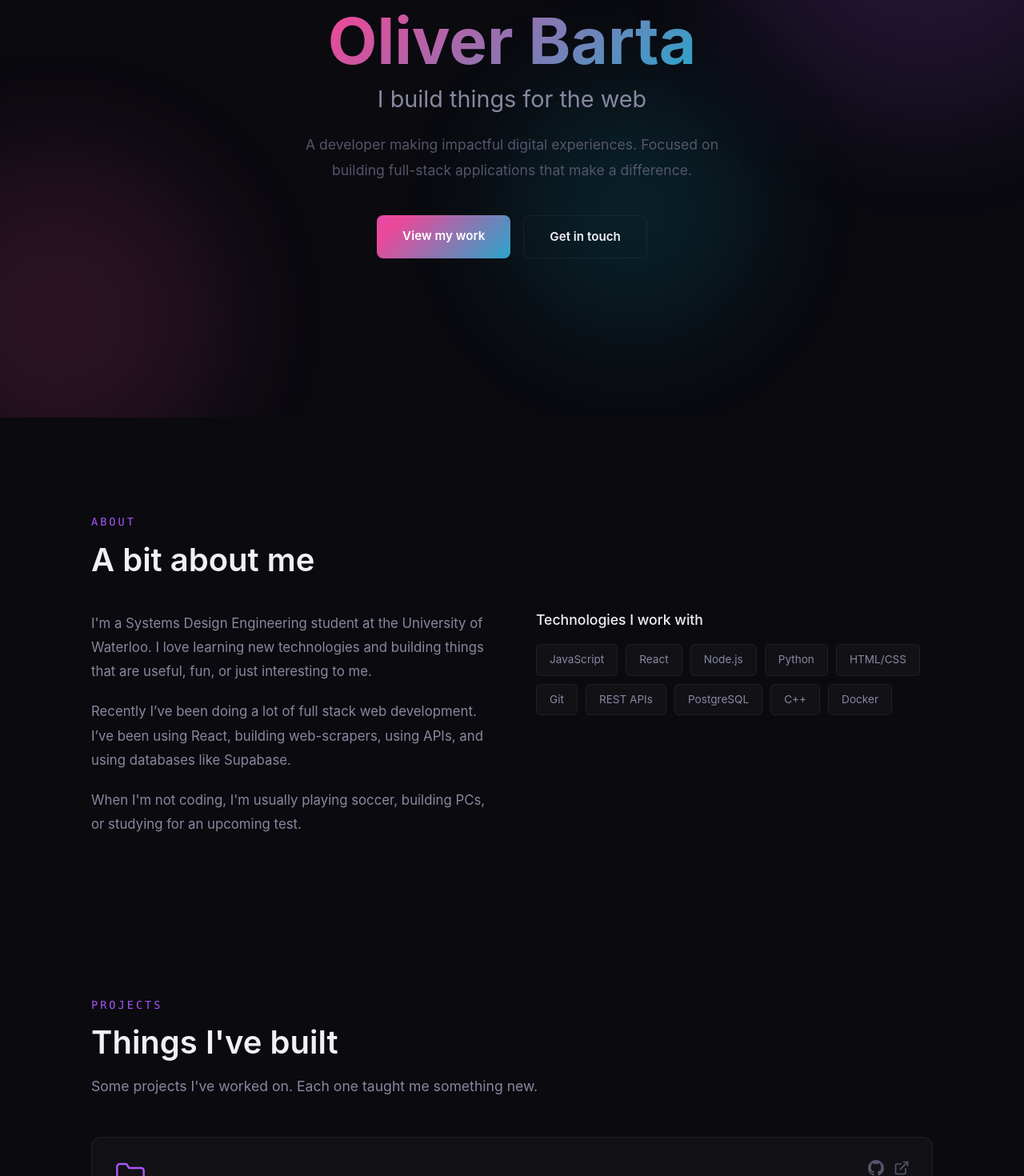
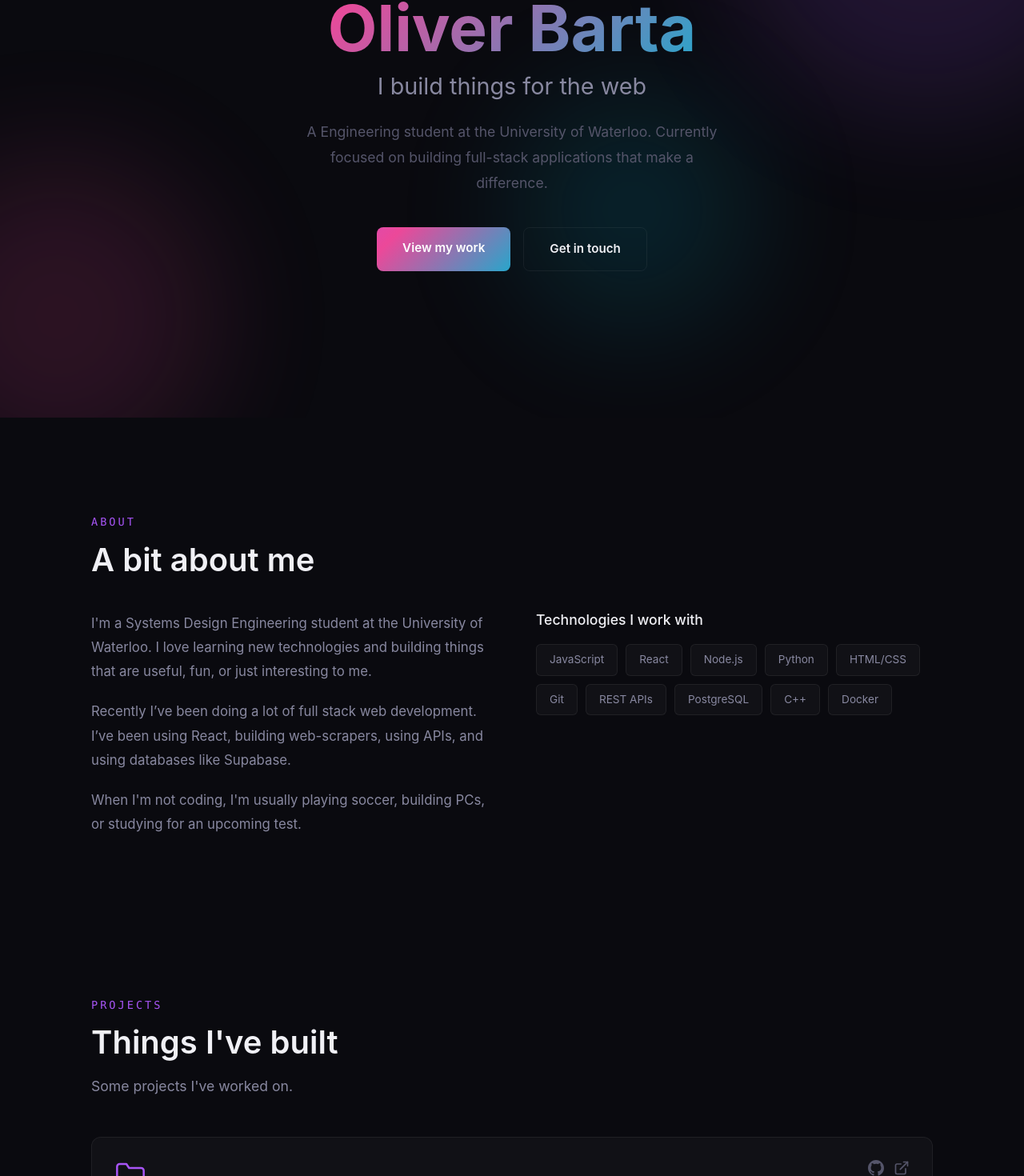
Before and after one commit to OliverBarta/oliverWebsite, a React (Vite) app: page / in a window 1280 px wide. Shown: the part 278-1748 px from the top of the page at 80% size. Built offline with nearby package versions, Linux system fonts and the light colour scheme.

Commit message:
slight text edits

```diff
--- a/src/pages/Contact.jsx
+++ b/src/pages/Contact.jsx
@@ -8,7 +8,7 @@ function Contact() {
         <span className="section-label">Contact</span>
         <h2 className="section-title">Get in touch</h2>
         <p className="section-subtitle">
-          Whether you have a project in mind, a question, or just want to say hi —
+          Whether you have a project in mind, a question, or just want to say hi,
           I'd love to hear from you.
         </p>
         <a href="mailto:obarta@uwaterloo.ca" className="contact-email">
--- a/src/pages/Home.jsx
+++ b/src/pages/Home.jsx
@@ -13,8 +13,7 @@ function Home() {
         <h1 className="hero-name">Oliver Barta</h1>
         <h2 className="hero-tagline">I build things for the web</h2>
         <p className="hero-desc">
-          A developer making impactful digital experiences.
-          Focused on building full-stack applications that make a difference.
+          A Engineering student at the University of Waterloo. Currently focused on building full-stack applications that make a difference.
         </p>
         <div className="hero-actions">
           <a href="#projects" className="btn btn-primary">View my work</a>
--- a/src/pages/Projects.jsx
+++ b/src/pages/Projects.jsx
@@ -15,7 +15,7 @@ const projects = [
   },
   {
     title: 'Book Site',
-    desc: 'A full-stack book discovery application featuring an automated backend and an interactive frontend. The app uses a custom web scraper to feed book data into a Supabase database. The React frontend dynamically displays the collection, while browser LocalStorage is utilized to seamlessly track user progress and saved favorites without requiring a heavy authentication system.',
+    desc: 'A full-stack book reading application. The app uses a custom web scraper to feed book data into a Supabase database. The React frontend displays the collection, while browser LocalStorage a users progress in a book and saves favorites without requiring a heavy authentication system.',
     tags: ['React', 'Node.js', 'Web-scraping', 'PostgreSQL', 'supabase'],
     link: 'https://book-site-six-zeta.vercel.app',
     github: 'https://github.com/OliverBarta/Book-Site',
@@ -45,7 +45,7 @@ function Projects() {
       <span className="section-label">Projects</span>
       <h2 className="section-title">Things I've built</h2>
       <p className="section-subtitle">
-        Some projects I've worked on. Each one taught me something new.
+        Some projects I've worked on.
       </p>
       <div className="projects-list">
         {projects.map((project, i) => (
```
